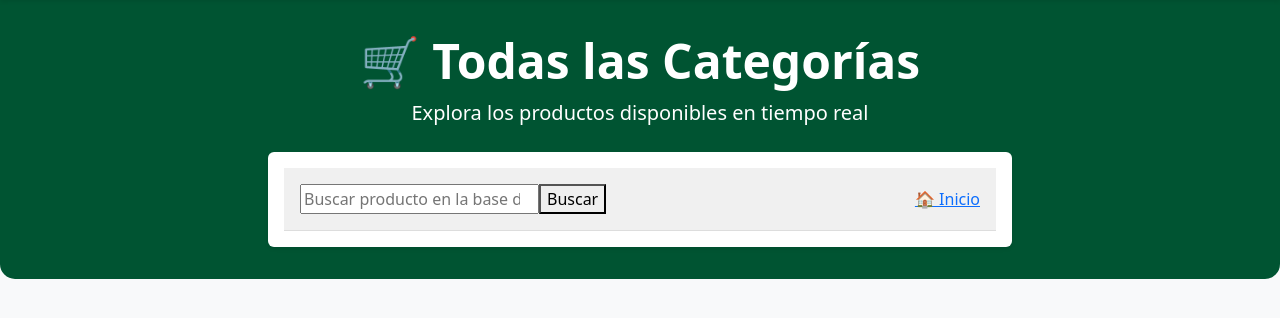
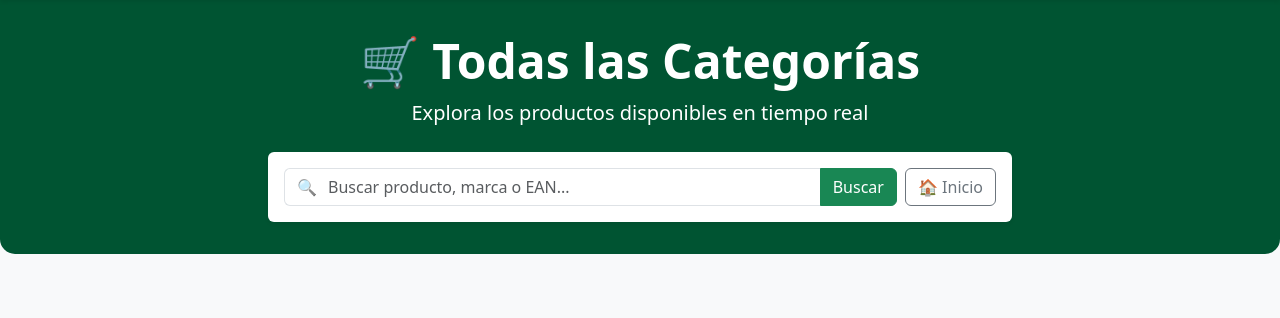
Before and after one commit to iflorido/FastAPI-Mercadona, a FastAPI app: template templates/index.html in a window 1280 px wide. Shown: the part 60-378 px from the top of the page. Run offline with FastAPI, Linux system fonts and the light colour scheme; the template is opened without the code that fills it, so the values that code supplies are empty.

Commit message:
Actualizamos Buscar.html

```diff
--- a/templates/buscar.html
+++ b/templates/buscar.html
@@ -1,39 +1,24 @@
-<style>
-    /* ... (los estilos que ya tenías) ... */
-    .search-container {
-        padding: 1em;
-        background-color: #f0f0f0;
-        border-bottom: 1px solid #ddd;
-        display: flex;
-        justify-content: center;
-        align-items: center;
-        gap: 1em;
-    }
-    .search-form {
-        display: flex;
-        max-width: 600px;
-        flex-grow: 1;
-    }
-    /* ... (el resto de tus estilos) ... */
-    .update-button {
-        padding: 0.8em 1.5em;
-        border: 1px solid #28a745;
-        background-color: #28a745;
-        color: white;
-        text-decoration: none;
-        border-radius: 4px;
-        white-space: nowrap;
-    }
-    .update-button:hover {
-        background-color: #218838;
-    }
-</style>
+<div class="d-flex flex-column flex-md-row gap-2 align-items-center w-100">
 
-<div class="search-container">
-    <form action="{{ url_for('search_products') }}" method="get" class="search-form">
-        <input type="search" name="query" placeholder="Buscar producto en la base de datos local..." required>
-        <button type="submit">Buscar</button>
+    <form action="{{ url_for('search_products') }}" method="get" class="flex-grow-1 w-100">
+        <div class="input-group">
+            <span class="input-group-text bg-white text-muted border-end-0">
+                🔍
+            </span>
+
+            <input type="search"
+                   name="query"
+                   class="form-control border-start-0 ps-0"
+                   placeholder="Buscar producto, marca o EAN..."
+                   aria-label="Buscar"
+                   required>
+
+            <button class="btn btn-success" type="submit">Buscar</button>
+        </div>
     </form>
-   <!-- <a href="{{ url_for('update_db_endpoint') }}" class="update-button">Actualizar Datos</a> -->
-   <a href="/" class="back-link">🏠 Inicio</a>
-</div>
+
+    <a href="/" class="btn btn-outline-secondary text-nowrap">
+        🏠 Inicio
+    </a>
+
+    </div>
```
